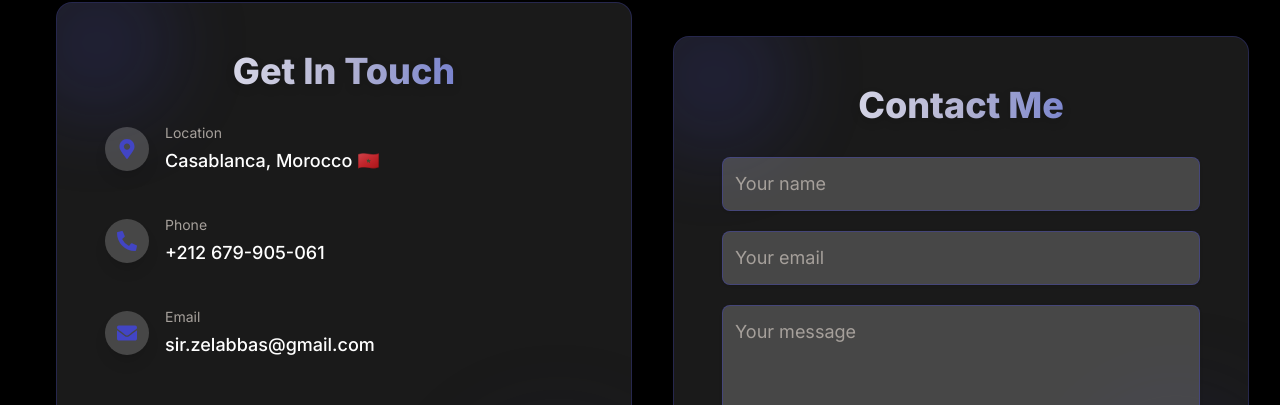
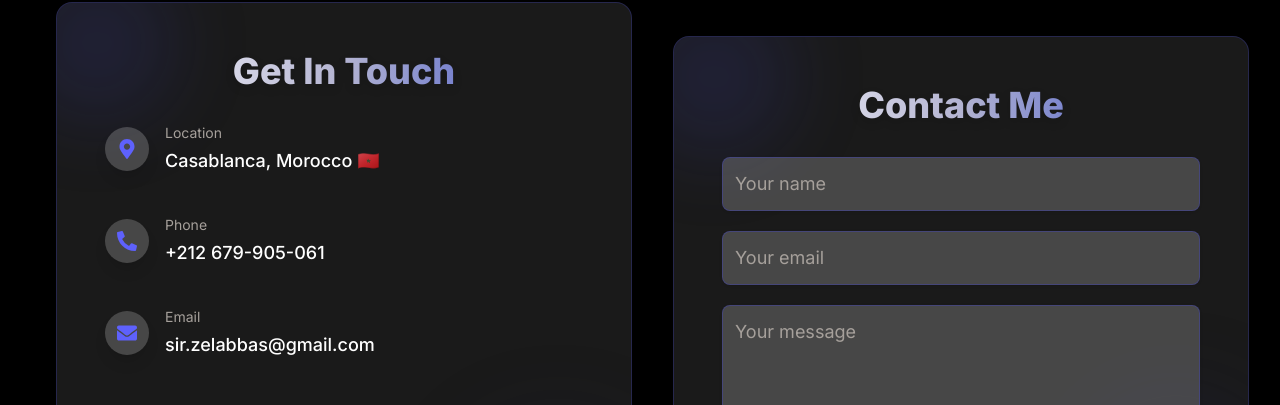
Before and after one commit to zelabbas/portfolio, a React (Vite) app in the folder my-portfolio/: page / in a window 1280 px wide. Shown: the part 5034-5439 px from the top of the page. Built offline with nearby package versions, Linux system fonts and the light colour scheme.

Commit message:
update title in index.html and adjust icon colors in Contact component

```diff
--- a/my-portfolio/index.html
+++ b/my-portfolio/index.html
@@ -4,7 +4,7 @@
     <meta charset="UTF-8" />
     <link rel="icon" type="image/png" href="/logo.png" />
     <meta name="viewport" content="width=device-width, initial-scale=1.0" />
-    <title>Vite + React</title>
+    <title>zelabbas</title>
   </head>
   <body>
     <div id="root"></div>
--- a/my-portfolio/src/components/Contact.jsx
+++ b/my-portfolio/src/components/Contact.jsx
@@ -34,7 +34,7 @@ function Contact() {
             transition={{ duration: 0.6, delay: 0.2 }}
             className="flex items-center gap-4"
           >
-            <span className="text-xl text-[#4245c4] bg-white/20 rounded-full p-3 shadow-lg">
+            <span className="text-xl text-[#5e61fc] bg-white/20 rounded-full p-3 shadow-lg">
               <FaMapMarkerAlt />
             </span>
             <div>
@@ -52,7 +52,7 @@ function Contact() {
             transition={{ duration: 0.6, delay: 0.3 }}
             className="flex items-center gap-4"
           >
-            <span className="text-xl text-[#4245c4] bg-white/20 rounded-full p-3 shadow-lg">
+            <span className="text-xl text-[#5e61fc] bg-white/20 rounded-full p-3 shadow-lg">
               <FaPhoneAlt />
             </span>
             <div>
@@ -73,7 +73,7 @@ function Contact() {
             transition={{ duration: 0.6, delay: 0.4 }}
             className="flex items-center gap-4"
           >
-            <span className="text-xl text-[#4245c4] bg-white/20 rounded-full p-3 shadow-lg">
+            <span className="text-xl text-[#5e61fc] bg-white/20 rounded-full p-3 shadow-lg">
               <FaEnvelope />
             </span>
             <div>
```
